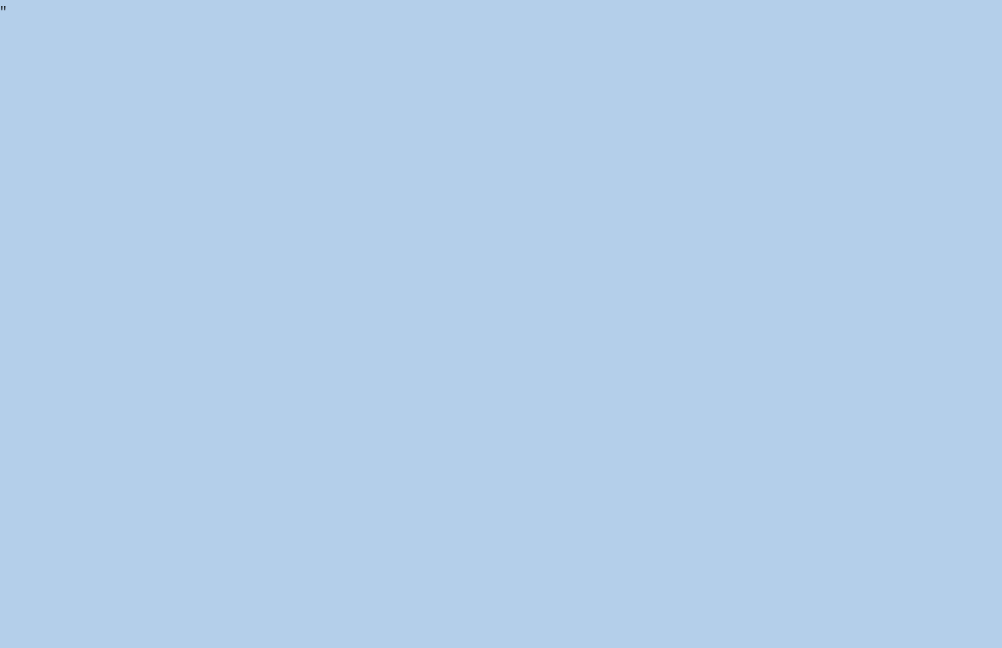
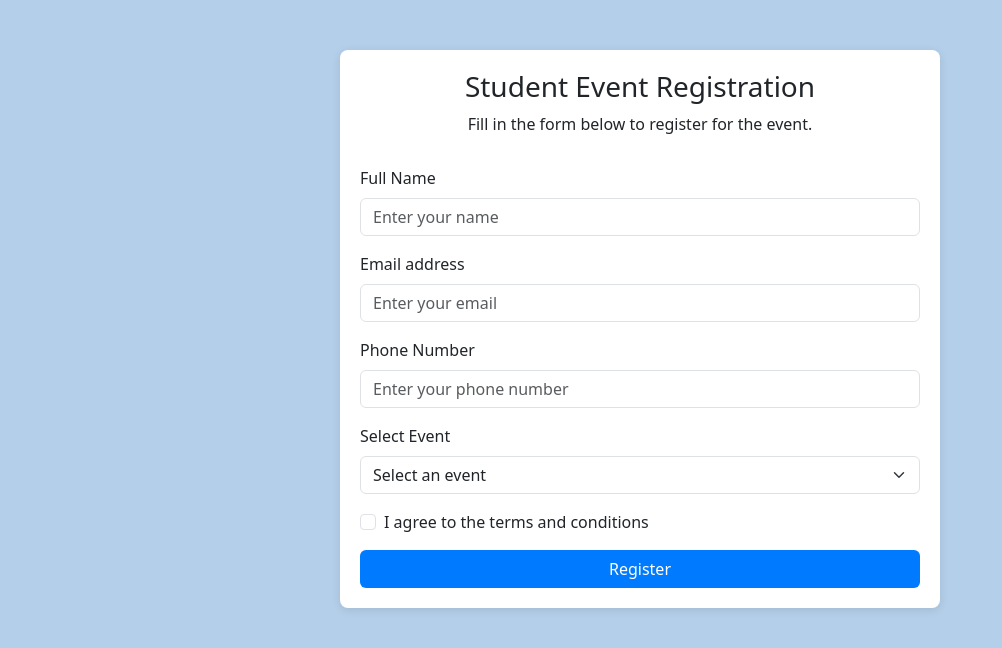
Before and after one commit to KNRGROUP4/devopsproject, a plain HTML site: page index.html in a window 1280 px wide. Shown: the whole page, without its empty margins (0-1002 px from the left). Drawn offline with nearby package versions, Linux system fonts and the light colour scheme.

Commit message:
Update index.html

```diff
--- a/index.html
+++ b/index.html
@@ -1,27 +1,128 @@
 <!DOCTYPE html>
 <html lang="en">
+
 <head>
     <meta charset="UTF-8">
     <meta name="viewport" content="width=device-width, initial-scale=1.0">
     <title>Student Event Registration</title>
+    <!-- Bootstrap CSS -->
     <link href="https://cdn.jsdelivr.net/npm/bootstrap@5.3.0-alpha1/dist/css/bootstrap.min.css" rel="stylesheet">
     <style>
-    body{
+        body {
             background-color: #b4cfea;
         }
-    .registration-form{
+
+        .registration-form {
             max-width: 600px;
             margin: 50px auto;
-        padding:20px;
-        background-color: #fff;
+            padding: 20px;
+            background: #fff;
             border-radius: 8px;
-        box-shadow: 0 2px 10px rgba(0, 0, 0,0.1);
+            box-shadow: 0 2px 10px rgba(0, 0, 0, 0.1);
         }
 
-    .form-header
+        .form-header {
+            text-align: center;
+            margin-bottom: 30px;
+        }
+
+        .btn-custom {
+            background-color: #007bff;
+            color: white;
+        }
+
+        .btn-custom:hover {
+            background-color: #0056b3;
+        }
     </style>
 </head>
+
 <body>
 
+    <div class="container">
+        <div class="registration-form">
+            <div class="form-header">
+                <h3>Student Event Registration</h3>
+                <p>Fill in the form below to register for the event.</p>
+            </div>
+            <form id="registrationForm" class="needs-validation" novalidate>
+                <div class="mb-3">
+                    <label for="name" class="form-label">Full Name</label>
+                    <input type="text" class="form-control" id="name" placeholder="Enter your name" required>
+                    <div class="invalid-feedback">
+                        Please provide your full name.
+                    </div>
+                </div>
+
+                <div class="mb-3">
+                    <label for="email" class="form-label">Email address</label>
+                    <input type="email" class="form-control" id="email" placeholder="Enter your email" required>
+                    <div class="invalid-feedback">
+                        Please provide a valid email address.
+                    </div>
+                </div>
+
+                <div class="mb-3">
+                    <label for="phone" class="form-label">Phone Number</label>
+                    <input type="tel" class="form-control" id="phone" placeholder="Enter your phone number" required>
+                    <div class="invalid-feedback">
+                        Please provide a valid phone number.
+                    </div>
+                </div>
+
+                <div class="mb-3">
+                    <label for="event" class="form-label">Select Event</label>
+                    <select class="form-select" id="event" required>
+                        <option value="" disabled selected>Select an event</option>
+                        <option value="event1">CCNA</option>
+                        <option value="event2">Workshop</option>
+                        <option value="event3">CRT</option>
+			<option value="event4">TT</option>
+                    </select>
+
+                    <div class="invalid-feedback">
+                        Select any event from the list
+                    </div>
+                </div>
+
+                <div class="mb-3 form-check">
+                    <input type="checkbox" class="form-check-input" id="terms" required>
+                    <label class="form-check-label" for="terms">I agree to the terms and conditions</label>
+                    <div class="invalid-feedback">
+                        You must agree to the terms and conditions.
+                    </div>
+                </div>
+
+                <button type="submit" class="btn btn-custom w-100">Register</button>
+            </form>
+        </div>
+    </div>
+
+    <!-- Bootstrap JS & Popper.js -->
+    <script src="https://cdn.jsdelivr.net/npm/bootstrap@5.3.0-alpha1/dist/js/bootstrap.bundle.min.js"></script>
+
+    <script>
+        // Bootstrap validation
+        (function () {
+            'use strict'
+
+            // Fetch all the forms we want to apply custom Bootstrap validation styles to
+            var forms = document.querySelectorAll('.needs-validation')
+
+            // Loop over them and prevent submission
+            Array.prototype.slice.call(forms)
+                .forEach(function (form) {
+                    form.addEventListener('submit', function (event) {
+                        if (!form.checkValidity()) {
+                            event.preventDefault()
+                            event.stopPropagation()
+                        }
+
+                        form.classList.add('was-validated')
+                    }, false)
+                })
+        })()
+    </script>
 </body>
-</html>"
+
+</html>
```
Lines whose indentation alone changed are shown as unchanged.
